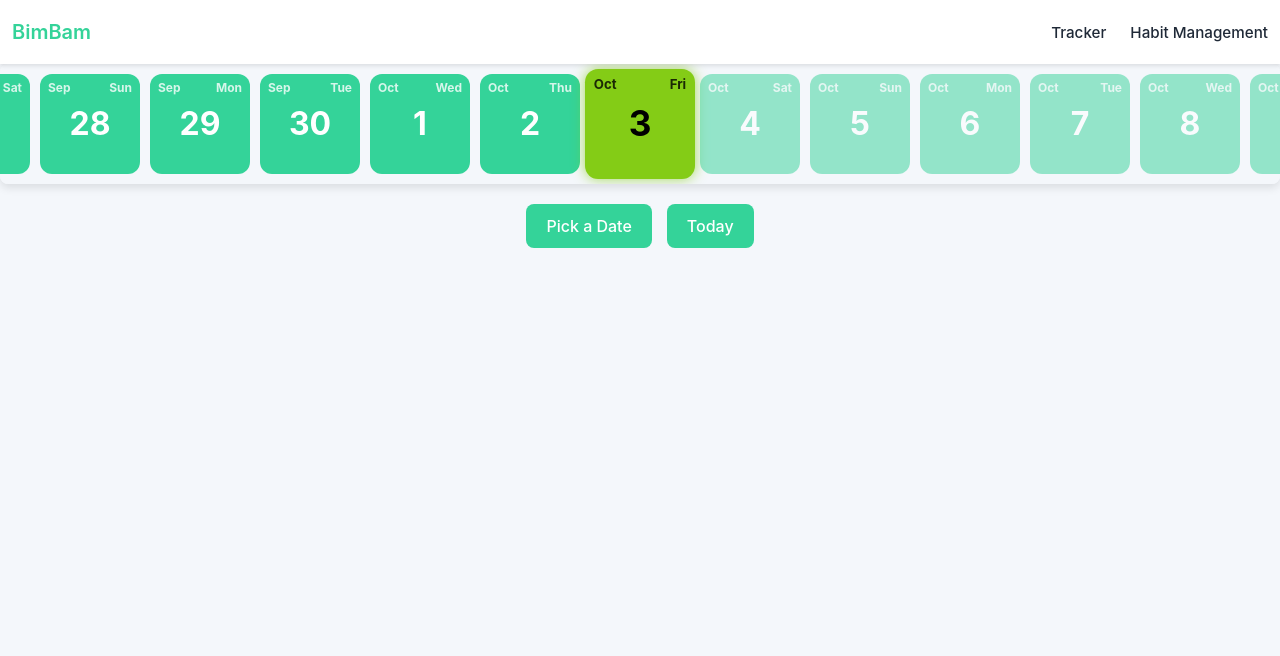
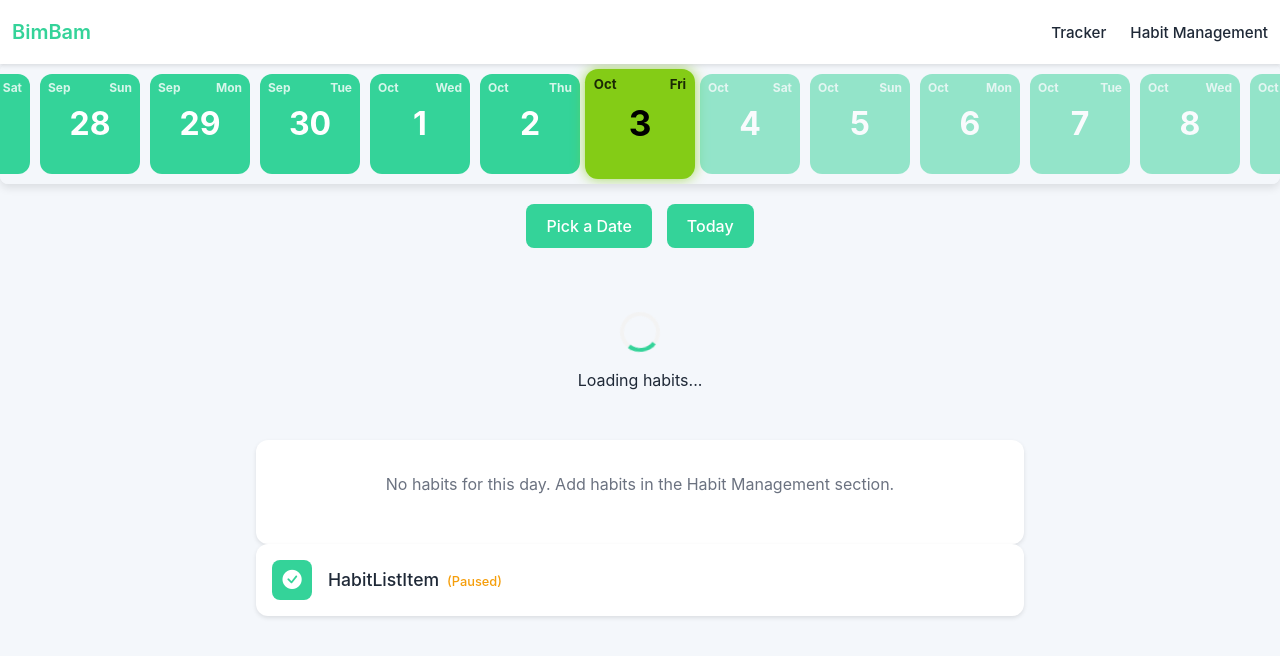
Before and after one commit to ginsta6/HabitTrackerReact, a React (Vite) app: page /2025-10-03 in a window 1280 px wide. Shown: the top 656 px of the page. Built offline with nearby package versions, Linux system fonts and the light colour scheme.

Commit message:
Habit list UI start

```diff
--- a/src/App.tsx
+++ b/src/App.tsx
@@ -1,5 +1,5 @@
 import { Outlet,  } from "react-router-dom";
-import Navbar from "./components/DayPicker/Navbar/Navbar";
+import Navbar from "./components/Navbar/Navbar";
 
 function App() {
   return (
--- /dev/null
+++ b/src/components/HabitList/HabitList.module.css
@@ -0,0 +1,60 @@
+.habitListContainer {
+  max-width: 800px;
+  margin: 2rem auto;
+  padding: 0 1rem;
+}
+
+.loadingState {
+  display: flex;
+  flex-direction: column;
+  align-items: center;
+  gap: 1rem;
+  padding: 2rem;
+}
+
+.spinner {
+  width: 40px;
+  height: 40px;
+  border: 4px solid #f3f3f3;
+  border-top: 4px solid #34d399;
+  border-radius: 50%;
+  animation: spin 1s linear infinite;
+}
+
+@keyframes spin {
+  0% {
+    transform: rotate(0deg);
+  }
+  100% {
+    transform: rotate(360deg);
+  }
+}
+
+.habitList {
+  list-style: none;
+  padding: 0;
+  margin: 0;
+  display: flex;
+  flex-direction: column;
+  gap: 1rem;
+}
+
+
+
+
+
+.emptyState {
+  text-align: center;
+  padding: 2rem;
+  color: var(--text-secondary);
+  background: var(--white);
+  border-radius: var(--radius-md);
+  box-shadow: var(--shadow-sm);
+}
+
+@media (max-width: 640px) {
+  .habitListContainer {
+    margin: 1rem auto;
+  }
+
+}
--- /dev/null
+++ b/src/components/HabitList/HabitList.tsx
@@ -0,0 +1,37 @@
+import styles from "./HabitList.module.css";
+import HabitListItem from "./HabitListItem/HabitListItem";
+
+function HabitList() {
+  return (
+    <div className={styles.habitListContainer}>
+      {/* if loading */}
+      <div
+        //   v-if="isLoading"
+        className={styles.loadingState}
+      >
+        <div className={styles.spinner}></div>
+        <p>Loading habits...</p>
+      </div>
+      {/* else this */}
+      <div>
+        {/* if empty */}
+        <div
+          // v-if="currentHabits.length === 0"
+          className={styles.emptyState}
+        >
+          <p>
+            No habits for this day. Add habits in the Habit Management
+            section.
+          </p>
+        </div>
+        {/* else this */}
+        {/* list of entry components mapped with a list from backend */}
+        <div className={styles.habitList}>
+          <HabitListItem />
+        </div>
+      </div>
+    </div>
+  );
+}
+
+export default HabitList;
--- /dev/null
+++ b/src/components/HabitList/HabitListItem/HabitListItem.module.css
@@ -0,0 +1,108 @@
+.habitItem {
+  display: flex;
+  align-items: center;
+  gap: 1rem;
+  padding: 1rem;
+  background: var(--white);
+  border-radius: var(--radius-md);
+  box-shadow: var(--shadow-sm);
+  transition: all 0.3s ease;
+}
+
+.habitItem:hover {
+  box-shadow: var(--shadow-md);
+  transform: translateY(-2px);
+}
+
+.habitItem.completed {
+  opacity: 0.7;
+  background: #f8fafc;
+}
+
+.habitItem.paused {
+  opacity: 0.7;
+  background: #f8fafc;
+  border-left: 4px solid #f59e0b;
+}
+
+.pauseIndicator {
+  font-size: 0.8rem;
+  color: #f59e0b;
+  margin-left: 0.5rem;
+}
+
+.roundButton {
+  width: 2.5rem;
+  height: 2.5rem;
+  display: flex;
+  align-items: center;
+  justify-content: center;
+  border-radius: 50%;
+  border: none;
+  background-color: var(--primary-color);
+  color: var(--white);
+  font-size: 1.2rem;
+  cursor: pointer;
+  transition: all 0.3s ease;
+  padding: 0;
+}
+
+.roundButton:hover {
+  transform: scale(1.1);
+  box-shadow: var(--shadow-md);
+}
+
+.roundButton.completed {
+  background-color: #4caf50;
+  color: var(--white);
+  transform: scale(1.1);
+}
+
+.roundButton.completed:hover {
+  background-color: #45a049;
+}
+
+.roundButton:disabled {
+  opacity: 0.5;
+  cursor: not-allowed;
+  transform: none;
+}
+
+.roundButton:disabled:hover {
+  transform: none;
+  box-shadow: none;
+}
+
+
+.habitName {
+  flex: 1;
+  font-size: 1.1rem;
+  font-weight: 500;
+  color: var(--text-primary);
+}
+
+.completedText {
+  text-decoration: line-through;
+  color: var(--text-secondary);
+}
+
+.pausedText {
+  color: var(--text-secondary);
+}
+
+@media (max-width: 640px) {
+
+  .habitItem {
+    padding: 0.75rem;
+  }
+
+  .habitName {
+    font-size: 1rem;
+  }
+
+  .roundButton {
+    width: 2rem;
+    height: 2rem;
+    font-size: 1rem;
+  }
+}
--- /dev/null
+++ b/src/components/HabitList/HabitListItem/HabitListItem.tsx
@@ -0,0 +1,17 @@
+import styles from "./HabitListItem.module.css";
+
+function HabitListItem() {
+  return (
+    <div className={styles.habitItem}>
+      <button className={styles.roundButton}>
+        <i className="bi bi-check-circle-fill" />
+      </button>
+      <span className={styles.habitName}>
+        HabitListItem
+        <span className={styles.pauseIndicator}>(Paused)</span>
+      </span>
+    </div>
+  );
+}
+
+export default HabitListItem;
--- a/src/main.tsx
+++ b/src/main.tsx
@@ -4,7 +4,7 @@ import { RouterProvider } from "react-router-dom";
 import { router } from "./routes";
 import "bootstrap/dist/css/bootstrap.min.css";
 import "./index.css";
-// import 'bootstrap-icons/font/bootstrap-icons.css'
+import 'bootstrap-icons/font/bootstrap-icons.css'
 
 
 
--- a/src/pages/HabitViewer.tsx
+++ b/src/pages/HabitViewer.tsx
@@ -1,4 +1,5 @@
 import DayPicker from "../components/DayPicker/DayPicker";
+import HabitList from "../components/HabitList/HabitList";
 import { useCalendar } from "../components/DayPicker/hooks/useCalendar";
 import { useNavigate, useLoaderData } from "react-router-dom";
 import { toISO } from "../utils/date";
@@ -6,14 +7,17 @@ import { toISO } from "../utils/date";
 function HabitViewer() {
   const selectedDay = useLoaderData();
   const dates = useCalendar(selectedDay);
-  const navigate = useNavigate()
+  const navigate = useNavigate();
 
   return (
-    <DayPicker
-      days={dates}
-      selectedDay={selectedDay}
-      onDayChange={(d) => navigate(`/${toISO(d)}`)}
-    />
+    <>
+      <DayPicker
+        days={dates}
+        selectedDay={selectedDay}
+        onDayChange={(d) => navigate(`/${toISO(d)}`)}
+      />
+      <HabitList />
+    </>
   );
 }
 
```
Also changed, not shown: src/components/Navbar/Navbar.module.css (renamed from src/components/DayPicker/Navbar/Navbar.module.css), src/components/Navbar/Navbar.tsx (renamed from src/components/DayPicker/Navbar/Navbar.tsx).
